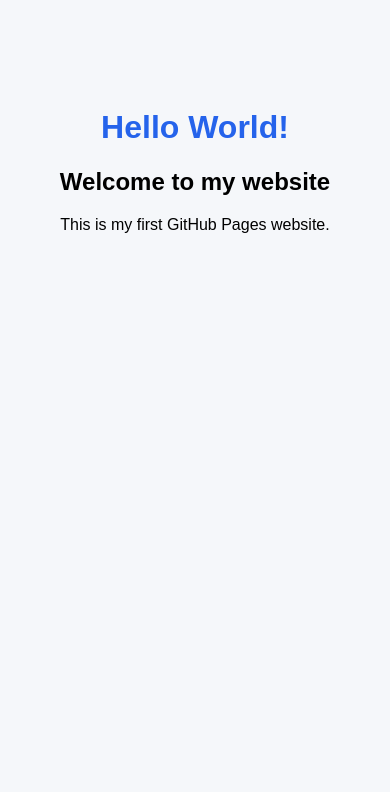
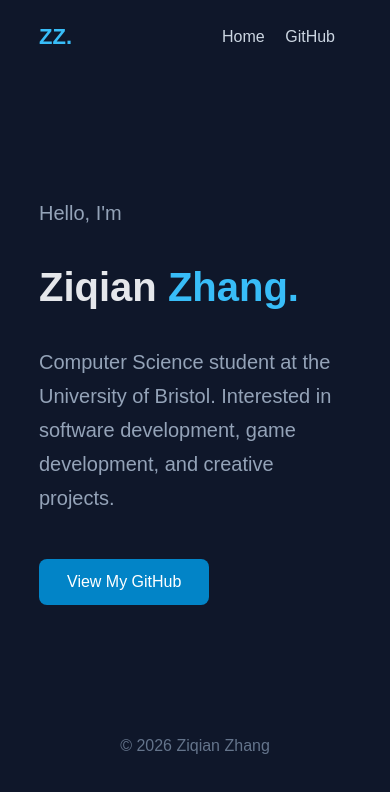
Before and after one commit to LHZZQ/lhzzq.github.io, a plain HTML site: page index.html in a window 390 px wide. Drawn offline with Linux system fonts and the light colour scheme.

Commit message:
Revamp index.html with new title and layout
Updated the title and added a navigation bar with links. Enhanced styling and structure for better layout and responsiveness.

```diff
--- a/index.html
+++ b/index.html
@@ -4,22 +4,130 @@
 <head>
     <meta charset="UTF-8">
     <meta name="viewport" content="width=device-width, initial-scale=1.0">
-    <title>My Personal Website</title>
+    <title>Ziqian Zhang | Developer</title>
+
     <style>
+        * {
+            box-sizing: border-box;
+        }
+
         body {
+            margin: 0;
             font-family: Arial, sans-serif;
+            color: #e5e7eb;
+            background: #0f172a;
+        }
+
+        nav {
+            display: flex;
+            justify-content: space-between;
+            align-items: center;
+            padding: 24px 10%;
+        }
+
+        nav a {
+            color: #cbd5e1;
+            text-decoration: none;
+            margin-left: 24px;
+        }
+
+        .logo {
+            font-size: 22px;
+            font-weight: bold;
+            color: #38bdf8;
+        }
+
+        .hero {
+            min-height: 75vh;
+            display: flex;
+            flex-direction: column;
+            justify-content: center;
+            padding: 60px 10%;
+        }
+
+        .hero h1 {
+            font-size: clamp(40px, 7vw, 76px);
+            margin: 15px 0;
+        }
+
+        .hero h1 span {
+            color: #38bdf8;
+        }
+
+        .hero p {
+            max-width: 600px;
+            color: #94a3b8;
+            font-size: 20px;
+            line-height: 1.7;
+        }
+
+        .button {
+            display: inline-block;
+            width: fit-content;
+            margin-top: 24px;
+            padding: 14px 28px;
+            border-radius: 8px;
+            background: #0284c7;
+            color: white;
+            text-decoration: none;
+        }
+
+        .button:hover {
+            background: #0369a1;
+        }
+
+        footer {
             text-align: center;
-            padding: 80px 20px;
-            background: #f5f7fa;
+            padding: 30px;
+            color: #64748b;
         }
-        h1 {
-            color: #2563eb;
+
+        @media (max-width: 600px) {
+            nav {
+                flex-wrap: wrap;
+                gap: 14px;
+            }
+
+            nav a {
+                margin-left: 0;
+                margin-right: 16px;
+            }
         }
     </style>
 </head>
+
 <body>
-    <h1>Hello World!</h1>
-    <h2>Welcome to my website</h2>
-    <p>This is my first GitHub Pages website.</p>
+    <nav>
+        <div class="logo">ZZ.</div>
+        <div>
+            <a href="#home">Home</a>
+            <a href="https://github.com/LHZZQ">GitHub</a>
+        </div>
+    </nav>
+
+    <main>
+        <section class="hero" id="home">
+            <p>Hello, I'm</p>
+            <h1>Ziqian <span>Zhang.</span></h1>
+
+            <p>
+                Computer Science student at the
+                University of Bristol.
+                Interested in software development,
+                game development, and creative projects.
+            </p>
+
+            <a class="button"
+               href="https://github.com/LHZZQ"
+               target="_blank"
+               rel="noopener noreferrer">
+                View My GitHub
+            </a>
+        </section>
+    </main>
+
+    <footer>
+        © 2026 Ziqian Zhang
+    </footer>
 </body>
 </html>
```
